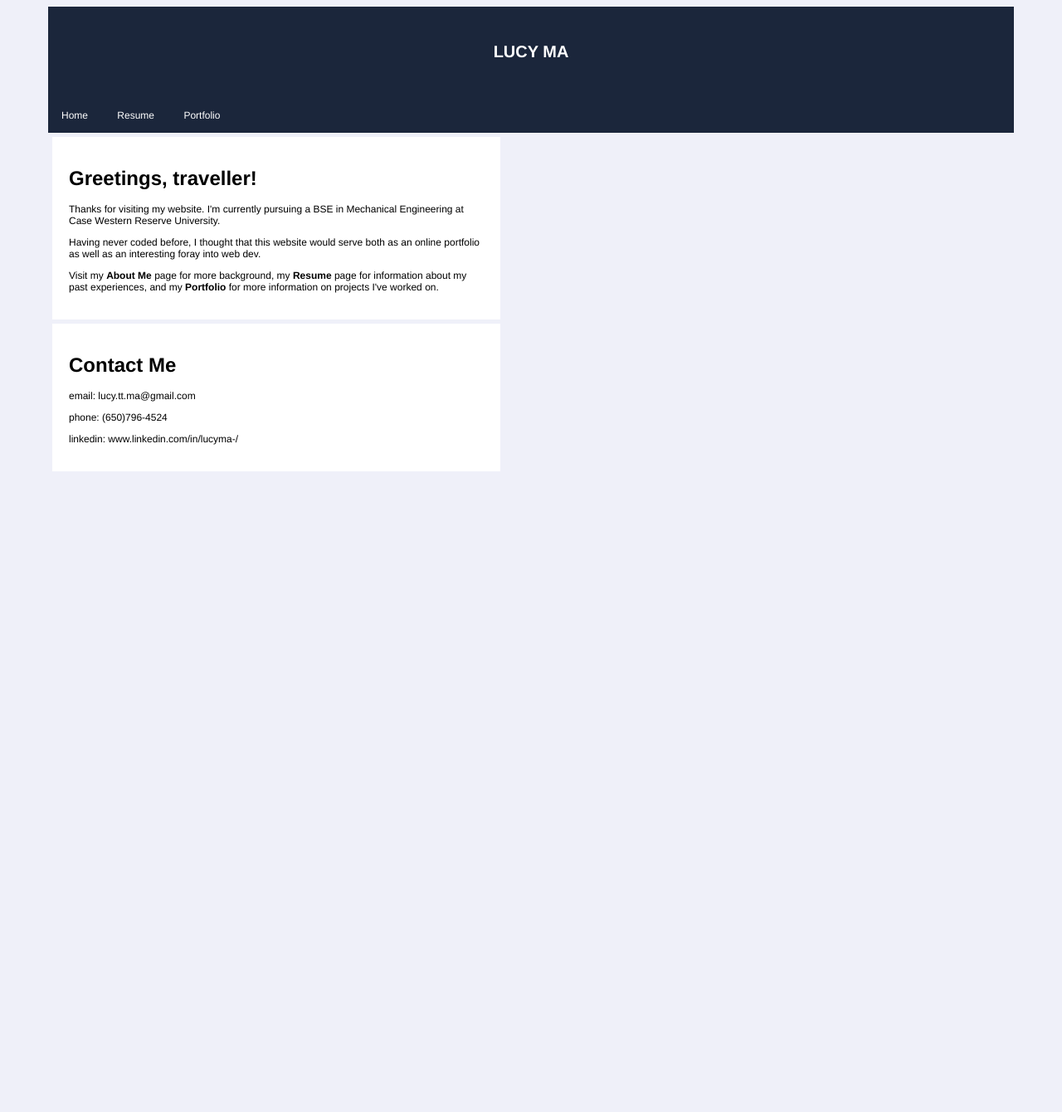
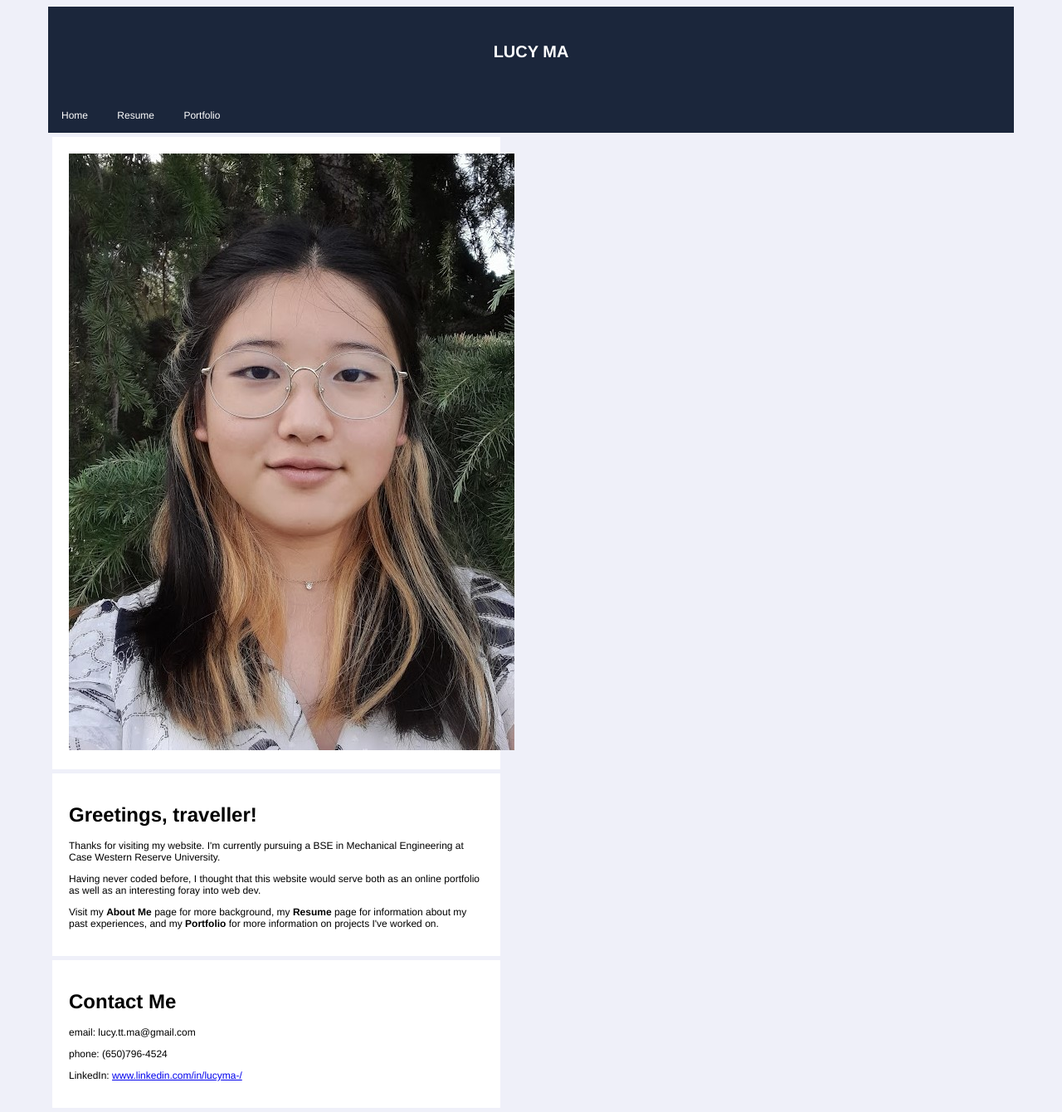
Before and after one commit to lucyttma/lucyttma.github.io, a Jekyll site: the page built from index.html, in a window 1280 px wide. Shown: the whole page at 83% size. Built offline with Jekyll 4.4.1, drawn with Linux system fonts in a browser that asks for light colours; before the commit the page ends 900 px from its top, so only the background shows below that.

Commit message:
Update index.html

```diff
--- a/index.html
+++ b/index.html
@@ -2,6 +2,9 @@
 layout: default
 title: Home
 ---
+<div class="div-hcard">
+  <img src="https://github.com/lucyttma/lucyttma.github.io/blob/c6fe2fd44185208134f175f33990d28bca2c6920/assets/images/id%20pic.jpg" alt="Italian Trulli">
+</div>
 <div class="div-hcard">
   <h1> Greetings, traveller! </h1>
   <p>Thanks for visiting my website. I'm currently pursuing a BSE in Mechanical Engineering at Case Western Reserve University.</p>
@@ -13,5 +16,6 @@ title: Home
   <h1> Contact Me </h1>
   <p> email:  lucy.tt.ma@gmail.com </p>
   <p> phone:  (650)796-4524 </p>
-  <p> linkedin: www.linkedin.com/in/lucyma-/ </p>
+  <p> LinkedIn: <a href="linkedin: www.linkedin.com/in/lucyma-/"> www.linkedin.com/in/lucyma-/
+  </a></p>
 </div>
```
